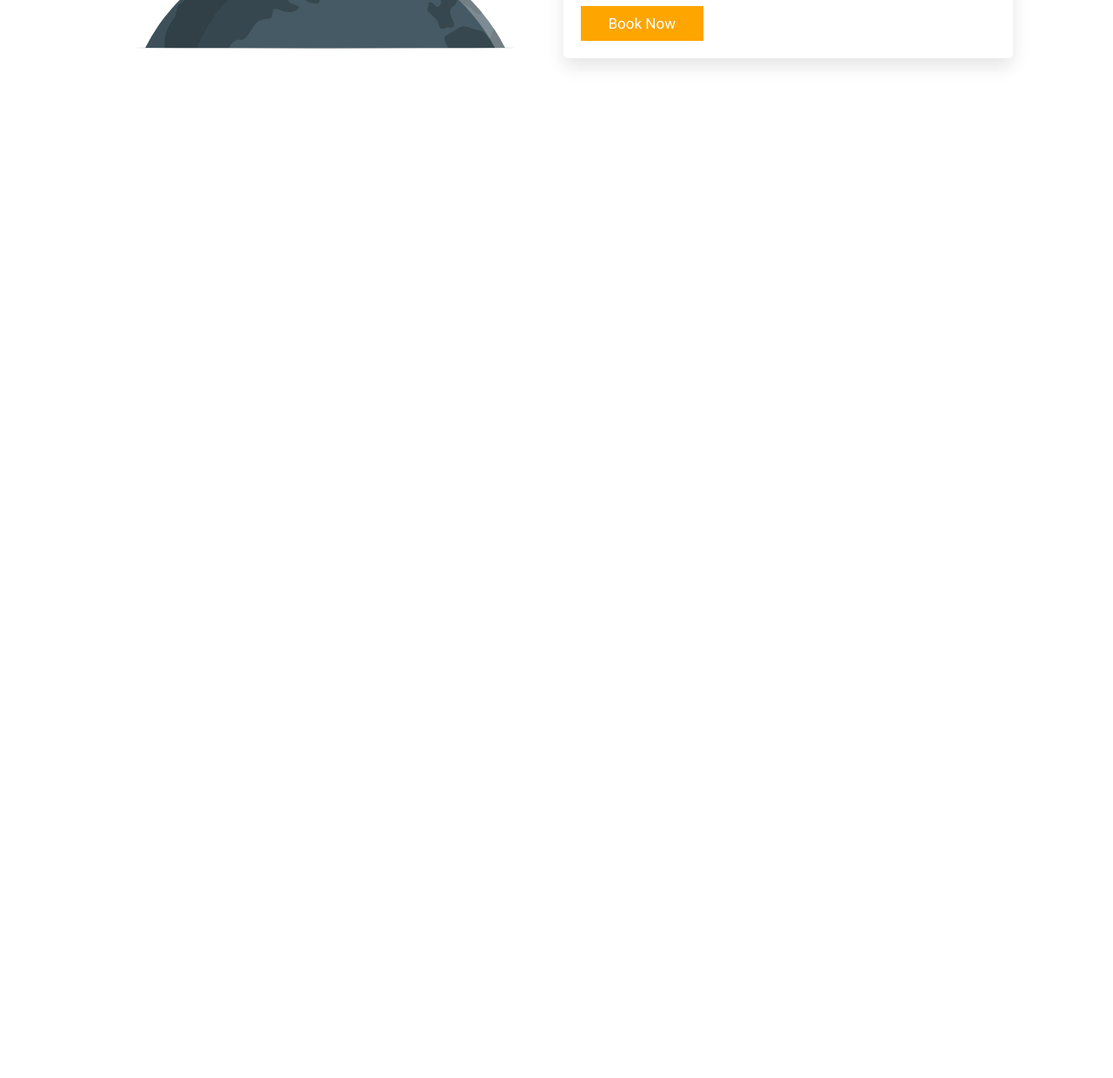
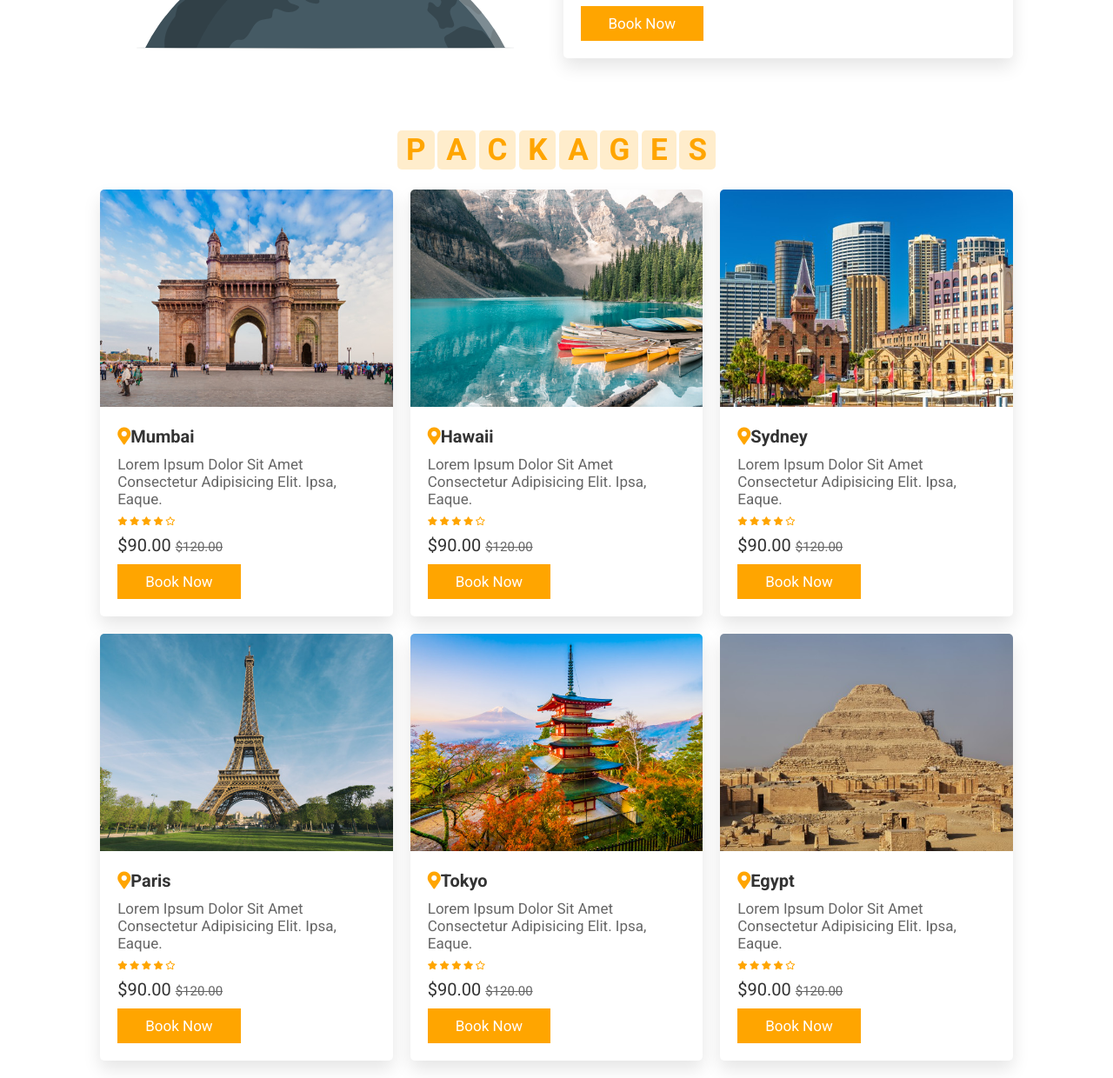
Before and after one commit to reminderr/portfolio-project-2, a plain HTML site: page index.html in a window 1280 px wide. Shown: the part 1343-2583 px from the top of the page at 87% size. Before the commit the page ends 1450 px from the top, so only its background shows below. Drawn offline with Linux system fonts and the light colour scheme.

Commit message:
Update for Portfolio project 2

```diff
--- a/css/style.css
+++ b/css/style.css
@@ -293,8 +293,56 @@ text-align: center;
   font-size: 2rem;
   padding: 1rem 0;
   color: #666;
-
 }
+/* ########## PACKAGES SECTION ########## */
+.packages .box-container {
+  display: flex;
+  flex-wrap: wrap;
+  gap: 2rem;
+  max-width: 1200px;
+  margin: 0 auto;
+}
+.packages .box-container .box {
+  flex: 1 1 30rem;
+  border-radius: .5rem;
+  overflow: hidden;
+  box-shadow: 0 1rem 2rem rgba(0, 0, 0, .1);
+}
+.packages .box-container .box img {
+  height: 25rem;
+  width: 100%;
+  object-fit: cover;
+}
+.packages .box-container .box .content {
+  padding: 2rem;
+}
+.packages .box-container .box .content h3 {
+  font-size: 2rem;
+  color: #333;
+}
+.packages .box-container .box .content h3 i {
+  color: var(--main-color);
+}
+.packages .box-container .box .content p {
+  font-size: 1.7rem;
+  color: #666;
+  padding: 1rem 0;
+}
+.packages .box-container .box .content .stars i {
+  font-size: 1.7;
+  color: var(--main-color);
+}
+.packages .box-container .box .content .price {
+  font-size: 2rem;
+  color: #333;
+  padding-top: 1rem;
+}
+.packages .box-container .box .content .price span {
+  color: #666;
+  font-size: 1.5rem;
+  text-decoration: line-through;
+}
+/* ########## END OF PACKAGES SECTION  ########## */
 /* ########## MEDIA QUERIES ########## */
 @media (max-width: 1200px) {
   html {
--- a/index.html
+++ b/index.html
@@ -110,7 +110,122 @@
   </section>
   <!-- ########## END OF BOOK SECTION ########## -->
   <!-- ########## PACKAGES SECTION ########## -->
+  <section class="packages" id="packages">
+    <h1 class="heading">
+      <span>p</span>
+      <span>a</span>
+      <span>c</span>
+      <span>k</span>
+      <span>a</span>
+      <span>g</span>
+      <span>e</span>
+      <span>s</span>
+    </h1>
+    <div class="box-container">
+      <div class="box">
+        <img src="img/p-1.jpg" alt="">
+        <div class="content">
+          <h3><i class="fas fa-map-marker-alt"></i>mumbai</h3>
+          <p>Lorem ipsum dolor sit amet consectetur adipisicing elit. Ipsa, eaque.</p>
+          <div class="stars">
+            <i class="fas fa-star"></i>
+            <i class="fas fa-star"></i>
+            <i class="fas fa-star"></i>
+            <i class="fas fa-star"></i>
+            <i class="far fa-star"></i>
+          </div>
+          <div class="price">$90.00 <span>$120.00</span></div>
+          <a href="#" class="btn">book now</a>
+        </div>
+      </div>
 
+      <div class="box">
+        <img src="img/p-2.jpg" alt="">
+        <div class="content">
+          <h3><i class="fas fa-map-marker-alt"></i>hawaii</h3>
+          <p>Lorem ipsum dolor sit amet consectetur adipisicing elit. Ipsa, eaque.</p>
+          <div class="stars">
+            <i class="fas fa-star"></i>
+            <i class="fas fa-star"></i>
+            <i class="fas fa-star"></i>
+            <i class="fas fa-star"></i>
+            <i class="far fa-star"></i>
+          </div>
+          <div class="price">$90.00 <span>$120.00</span></div>
+          <a href="#" class="btn">book now</a>
+        </div>
+      </div>
+
+      <div class="box">
+        <img src="img/p-3.jpg" alt="">
+        <div class="content">
+          <h3><i class="fas fa-map-marker-alt"></i>sydney</h3>
+          <p>Lorem ipsum dolor sit amet consectetur adipisicing elit. Ipsa, eaque.</p>
+          <div class="stars">
+            <i class="fas fa-star"></i>
+            <i class="fas fa-star"></i>
+            <i class="fas fa-star"></i>
+            <i class="fas fa-star"></i>
+            <i class="far fa-star"></i>
+          </div>
+          <div class="price">$90.00 <span>$120.00</span></div>
+          <a href="#" class="btn">book now</a>
+        </div>
+      </div>
+
+      <div class="box">
+        <img src="img/p-4.jpg" alt="">
+        <div class="content">
+          <h3><i class="fas fa-map-marker-alt"></i>paris</h3>
+          <p>Lorem ipsum dolor sit amet consectetur adipisicing elit. Ipsa, eaque.</p>
+          <div class="stars">
+            <i class="fas fa-star"></i>
+            <i class="fas fa-star"></i>
+            <i class="fas fa-star"></i>
+            <i class="fas fa-star"></i>
+            <i class="far fa-star"></i>
+          </div>
+          <div class="price">$90.00 <span>$120.00</span></div>
+          <a href="#" class="btn">book now</a>
+        </div>
+      </div>
+
+      <div class="box">
+        <img src="img/p-5.jpg" alt="">
+        <div class="content">
+          <h3><i class="fas fa-map-marker-alt"></i>tokyo</h3>
+          <p>Lorem ipsum dolor sit amet consectetur adipisicing elit. Ipsa, eaque.</p>
+          <div class="stars">
+            <i class="fas fa-star"></i>
+            <i class="fas fa-star"></i>
+            <i class="fas fa-star"></i>
+            <i class="fas fa-star"></i>
+            <i class="far fa-star"></i>
+          </div>
+          <div class="price">$90.00 <span>$120.00</span></div>
+          <a href="#" class="btn">book now</a>
+        </div>
+      </div>
+
+      <div class="box">
+        <img src="img/p-6.jpg" alt="">
+        <div class="content">
+          <h3><i class="fas fa-map-marker-alt"></i>egypt</h3>
+          <p>Lorem ipsum dolor sit amet consectetur adipisicing elit. Ipsa, eaque.</p>
+          <div class="stars">
+            <i class="fas fa-star"></i>
+            <i class="fas fa-star"></i>
+            <i class="fas fa-star"></i>
+            <i class="fas fa-star"></i>
+            <i class="far fa-star"></i>
+          </div>
+          <div class="price">$90.00 <span>$120.00</span></div>
+          <a href="#" class="btn">book now</a>
+        </div>
+      </div>
+
+    </div>
+  </section>
   <!-- ########## END OF PACKAGES SECTION ########## -->
   <!-- ########## JAVASCRIPT ########## -->
   <script src="js/script.js"></script>
```
